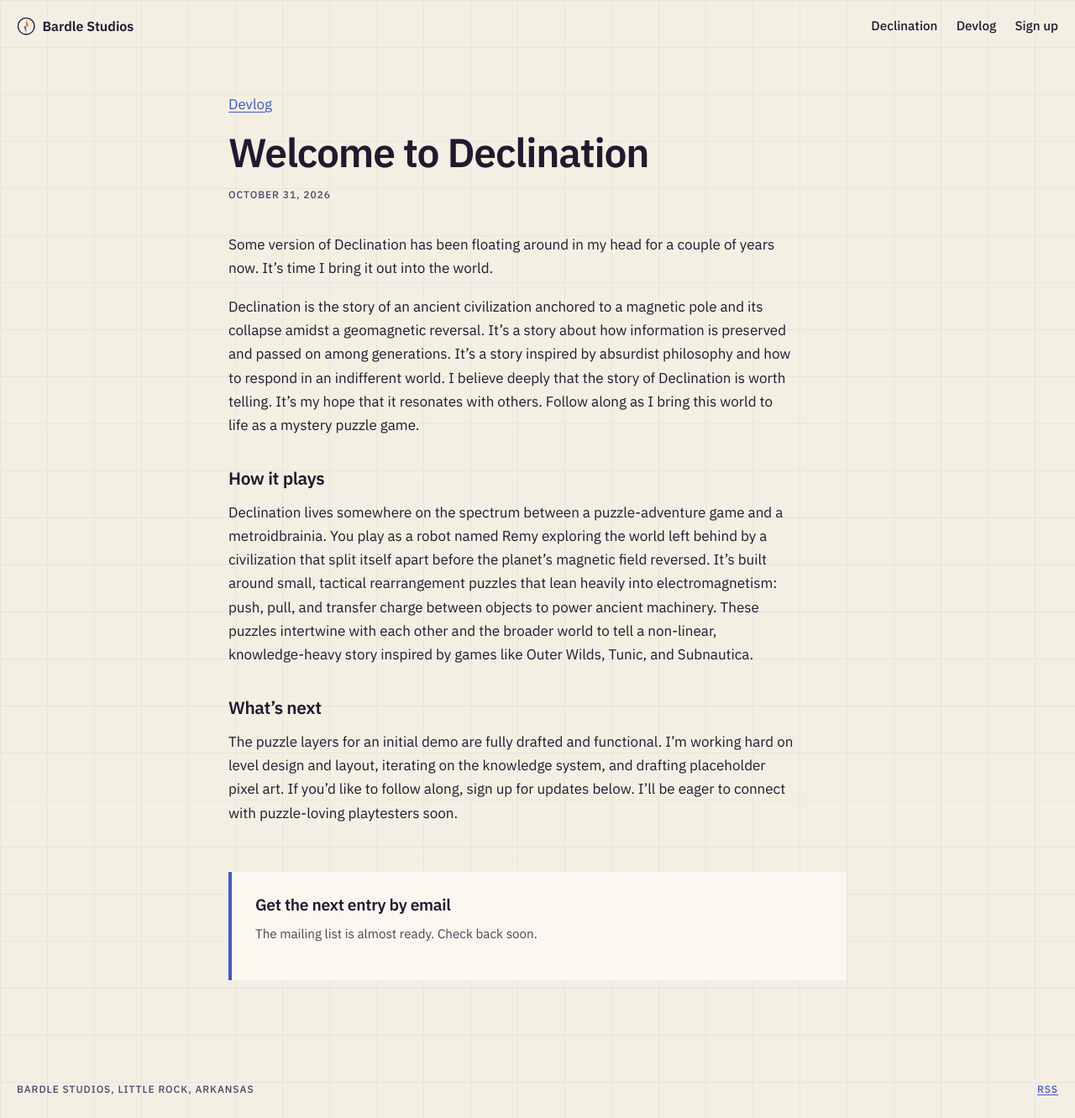
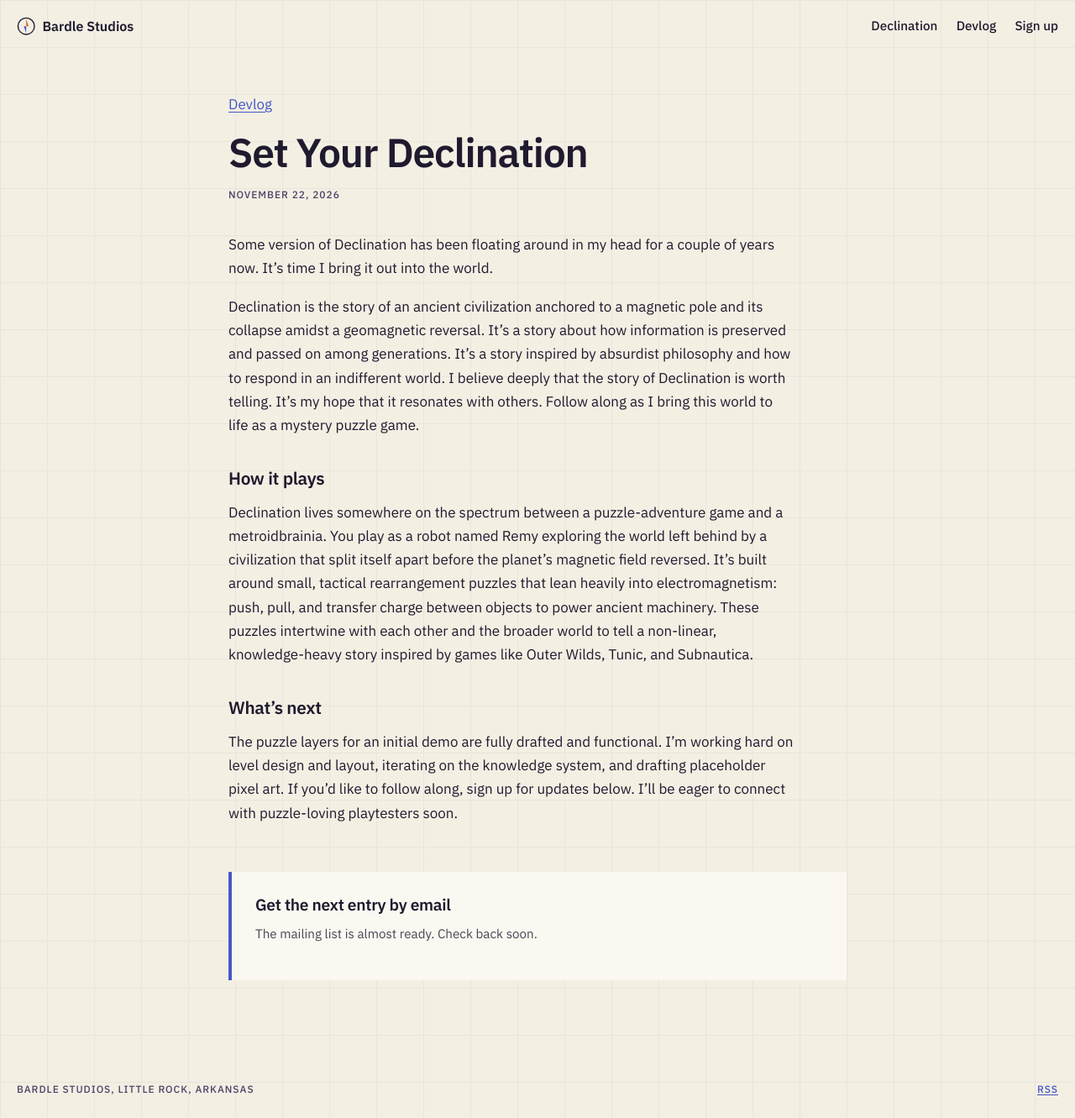
Before and after one commit to bradleyswilson/bardlestudios.com, a Jekyll site: the page built from _posts/2026-11-22-set-your-declination.md, in a window 1280 px wide. Shown: the whole page at 84% size. Built offline with Jekyll 4.4.1, drawn with Linux system fonts in a browser that asks for light colours.

Commit message:
Rename intro post to Set Your Declination
Co-Authored-By: Claude Opus 5.5 <noreply@anthropic.com>

```diff
--- a/_posts/2026-10-31-hello-declination.md
+++ b/_posts/2026-11-22-set-your-declination.md
@@ -1,6 +1,6 @@
 ---
 layout: post
-title: Welcome to Declination
+title: Set Your Declination
 ---
 
 Some version of Declination has been floating around in my head for a couple of years now. It's time I bring it out into the world.
```
